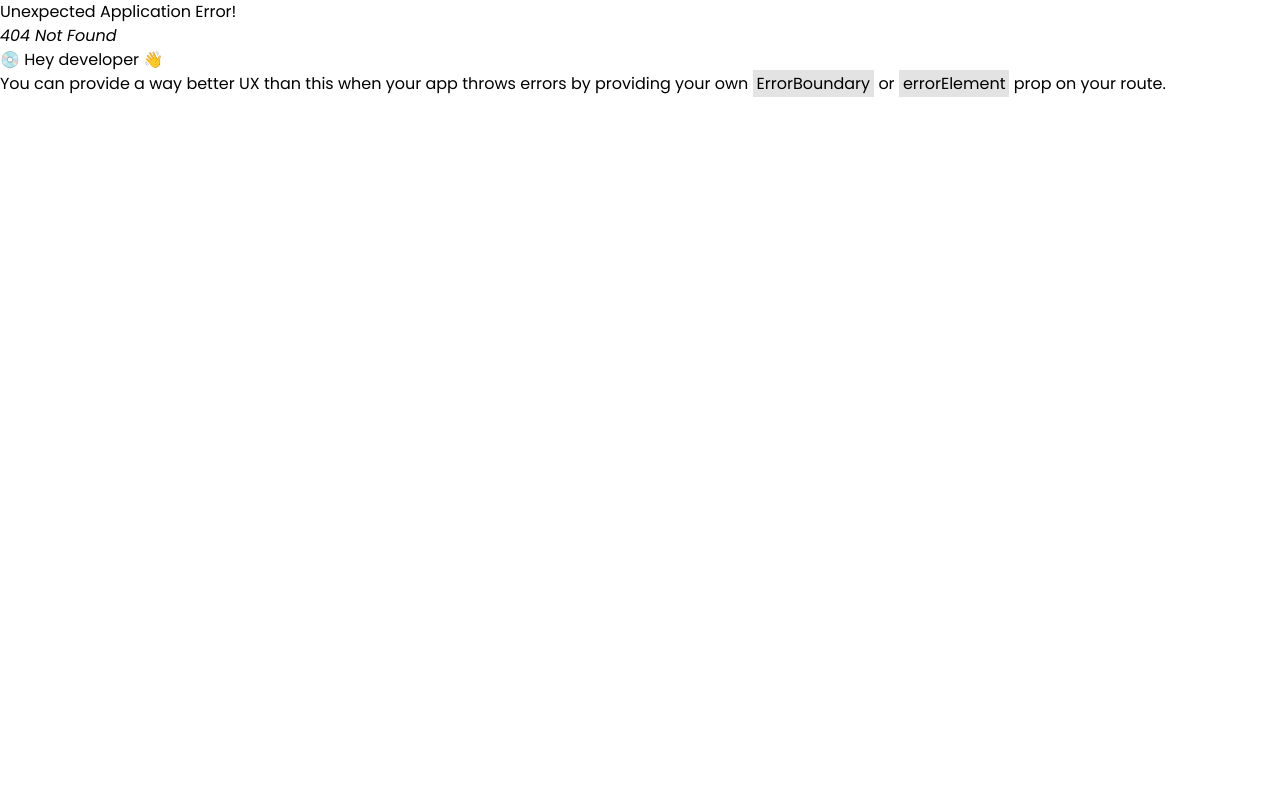
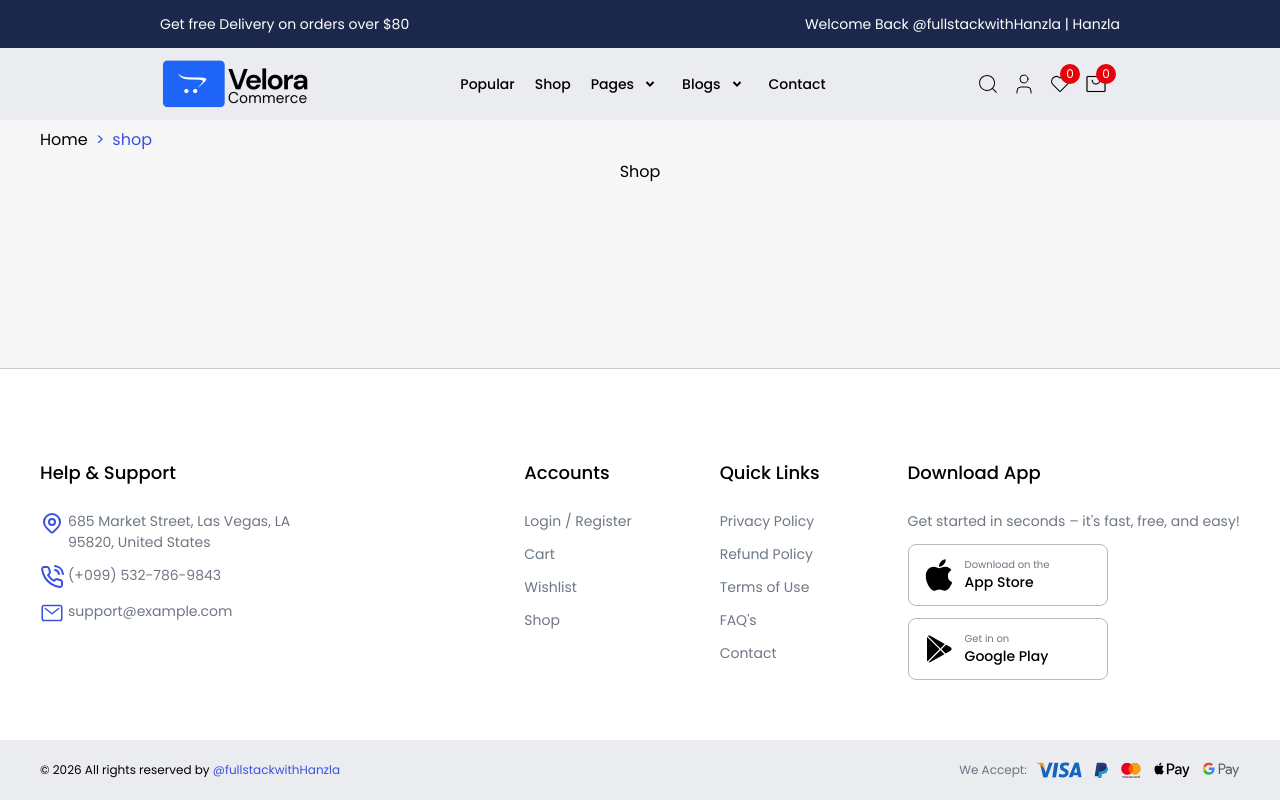
Before and after one commit to fullstackwithHanzla/Velora-Commerce, a React (Vite) app: page /shop in a window 1280 px wide. Before the commit this address had no page. Built offline with nearby package versions, Linux system fonts and the light colour scheme; the HTML template or start-up script is replaced by a standard one.

Commit message:
breadcrumbs added

```diff
--- /dev/null
+++ b/src/app/components/BreadCrumbs/BreadCrumbs.jsx
@@ -0,0 +1,38 @@
+import React from 'react'
+import { Link, useLocation } from 'react-router-dom'
+import { FaAngleRight } from "react-icons/fa6";
+const BreadCrumbs = () => {
+    const location = useLocation()
+
+    let currentLocation = ""
+
+    const crumb = location.pathname.split('/')
+    .filter((crumb) => crumb !== "")
+    .map((crumb) => {
+        currentLocation += `/${crumb}`
+        return (
+          <Link className="hover:text-(--accent-secondary) text-(--accent-secondary)" to={`${currentLocation}`}>{crumb}</Link>
+        )
+    })
+
+  return (
+    <div className='h-10 flex justify-start  bg-(--bg-page)  items-center pl-10'>
+      <nav aria-label="Breadcrumb">
+      {crumb.length > 0 &&
+        <ol className="flex items-center text-md
+        [&>li:not(:last-child)]:after:content-['>']
+        [&>li:not(:last-child)]:after:mx-2
+        [&>li:not(:last-child)]:after:text-(--accent-secondary)
+      ">
+        <li>
+          <Link to="/" className="hover:text-(--accent-secondary)">Home</Link>
+        </li>
+        {crumb}
+      </ol>
+      }
+    </nav>
+    </div>
+  )
+}
+
+export default BreadCrumbs
--- a/src/app/layouts/DefaultLayout.jsx
+++ b/src/app/layouts/DefaultLayout.jsx
@@ -5,6 +5,7 @@ import Footer from './Footer'
 import { Outlet } from 'react-router-dom'
 import Sidebar from '../components/Header/Sidebar'
 import SnackbarCart from '../components/Header/SnackbarCart/SnackbarCart'
+import BreadCrumbs from '../components/BreadCrumbs/BreadCrumbs'
 
 const DefaultLayout = () => {
   return (
@@ -16,6 +17,9 @@ const DefaultLayout = () => {
       <aside>
         <SnackbarCart/>
       </aside>
+        <aside>
+          <BreadCrumbs/>
+        </aside>
       <main className='grow flex bg-(--bg-page) justify-center'>
         <Outlet/>
       </main>
--- /dev/null
+++ b/src/app/pages/Shop.jsx
@@ -0,0 +1,9 @@
+import React from 'react'
+
+const Shop = () => {
+  return (
+    <div>Shop</div>
+  )
+}
+
+export default Shop
--- a/src/app/routes.jsx
+++ b/src/app/routes.jsx
@@ -2,6 +2,7 @@ import React, { Suspense, lazy } from 'react';
 import { createBrowserRouter, createRoutesFromChildren, Route } from 'react-router-dom';
 import DefaultLayout from './layouts/DefaultLayout';
 import Loading from '../shared/ui/Loading';
+import Shop from './pages/Shop';
 
 // Lazy load the Home page
 const Home = lazy(() => import('./pages/Home'));
@@ -17,6 +18,14 @@ const router = createBrowserRouter(
           </Suspense>
         }
       />
+      <Route
+        path='/shop'
+        element={
+          <Suspense fallback={<Loading/>}>
+            <Shop />
+          </Suspense>
+        }
+      />
     </Route>
   )
 );
```
